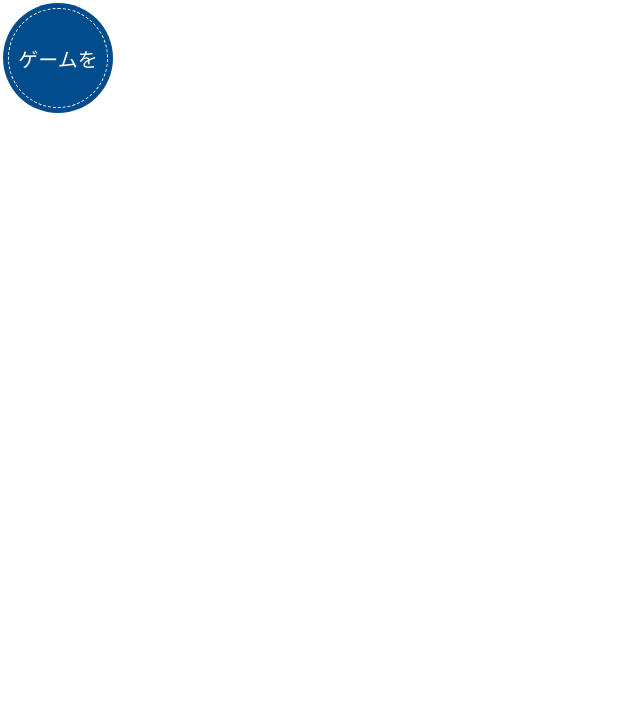
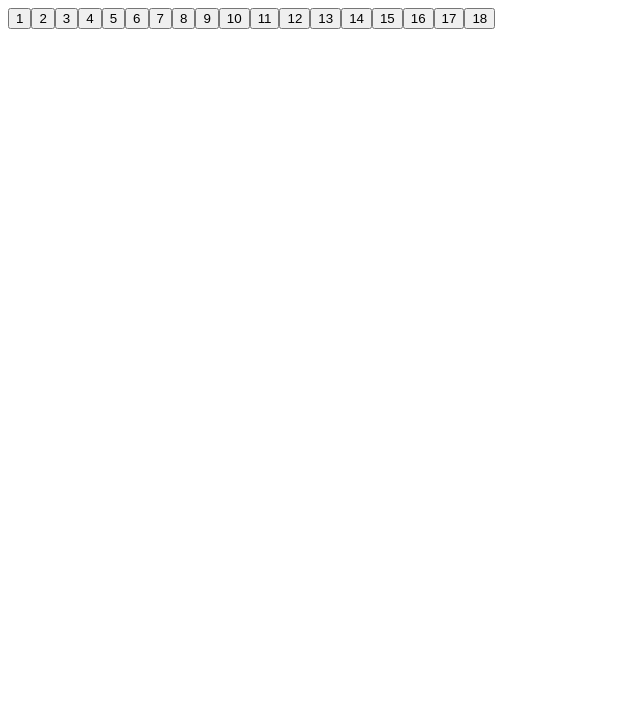
Before and after one commit to Katu-masa/roulette, a plain HTML site: page index.html in a window 1280 px wide. Shown: the part 81-800 px from the top of the page, without its empty margins (0-640 px from the left). Drawn offline with nearby package versions, Linux system fonts and the light colour scheme.

Commit message:
Update index.html

```diff
--- a/index.html
+++ b/index.html
@@ -2,7 +2,7 @@
 <html lang="ja">
 <head>
     <meta charset="UTF-8">
-    <title>JavaScriptでビンゴゲームのデモ | てらこや.work</title>
+    <title>ビンゴゲーム</title>
     <link rel="stylesheet" href="style.css">
     <script src="https://ajax.googleapis.com/ajax/libs/jquery/3.3.1/jquery.min.js"></script>
     <script src="bingo.js"></script>
@@ -10,7 +10,7 @@
 <body>
     <div id="start-screen" class="start-screen">
         <h1>ビンゴゲーム</h1>
-        <button id="start-button" class="button">ゲームを開始</button>
+        <div id="class-buttons"></div> <!-- クラスボタンを表示 -->
     </div>
 
     <div id="game-screen" class="wrapper" style="display: none;">
```
